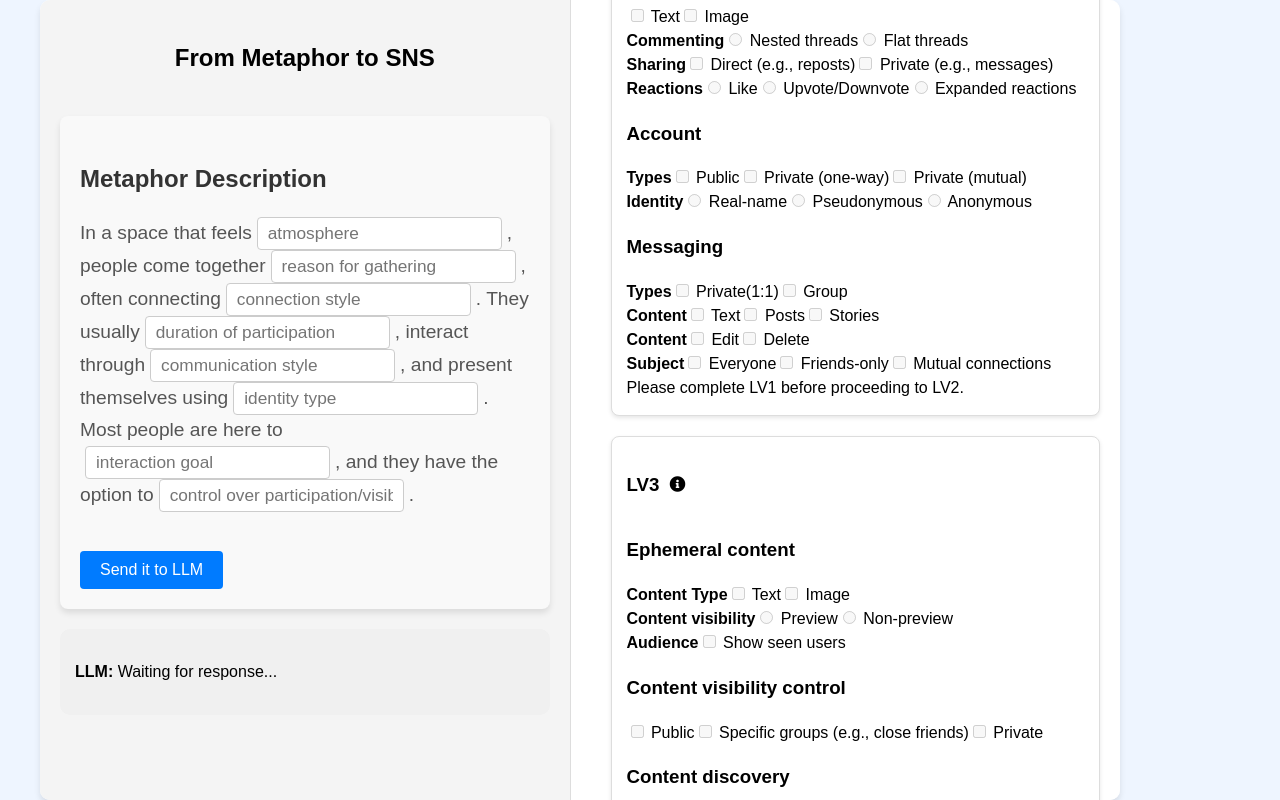
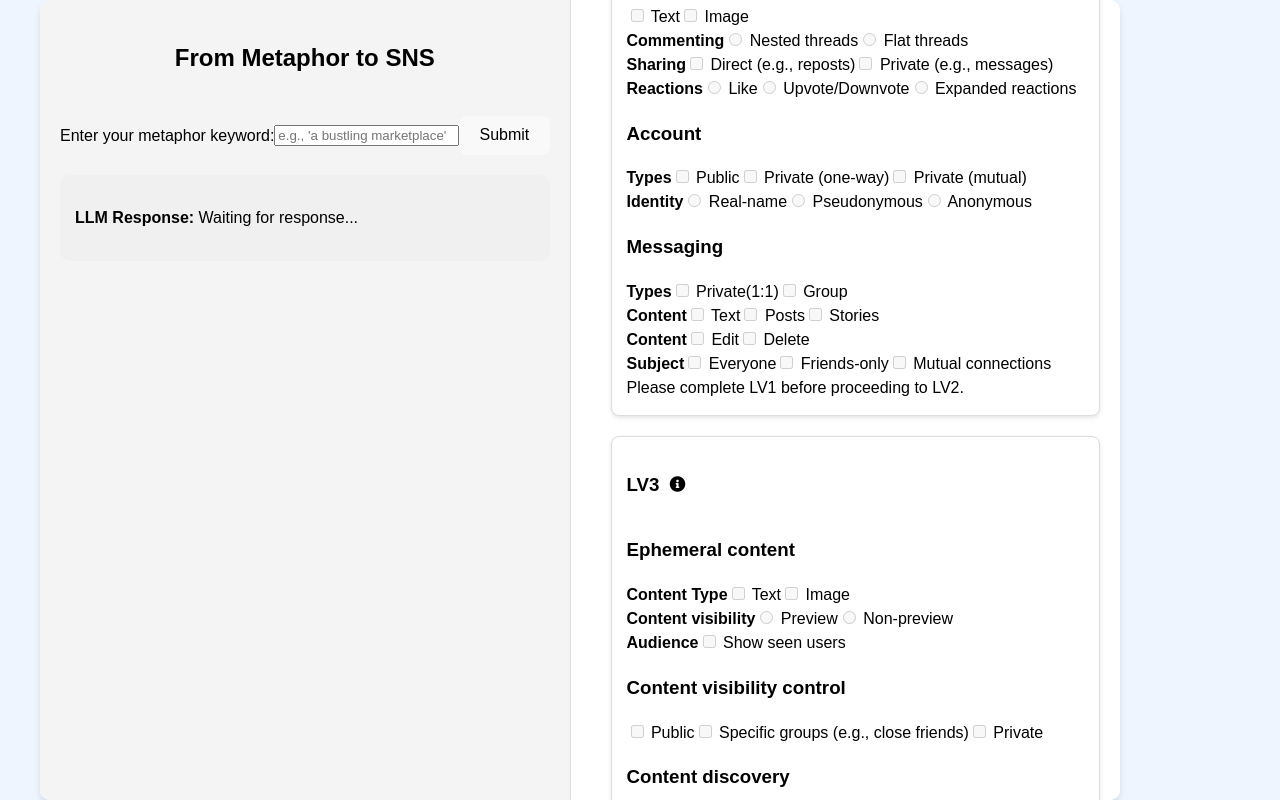
Before and after one commit to marticodes/SNSsimulation, a React (Vite) app: page / in a window 1280 px wide. Built offline with nearby package versions, Linux system fonts and the light colour scheme.

Commit message:
first condition case

```diff
--- a/package.json
+++ b/package.json
@@ -14,7 +14,7 @@
     "cors": "^2.8.5",
     "dotenv": "^16.4.7",
     "express": "^5.1.0",
-    "openai": "^4.93.0",
+    "openai": "^4.95.0",
     "react": "^18.3.1",
     "react-dom": "^18.3.1"
   },
--- a/src/App.jsx
+++ b/src/App.jsx
@@ -390,14 +390,47 @@ function PanelLV3({ isPanel1Completed, selectedConnection }) {
 
 function App() {
   const [userPrompt, setUserPrompt] = useState("");
+  const [sessionId, setSessionId] = useState(null);
   const [llmResponse, setLlmResponse] = useState("");
+  const [step, setStep] = useState(1);
 
-  const handleMetaphorSubmit = async (formData) => {
-    const prompt = `Metaphor Name: ${formData.name}\n` +
-      `"In a space that feels ${formData.atmosphere}, people come together ${formData.reasonForGathering}, often connecting ${formData.connectionStyle}. They usually ${formData.durationOfParticipation}, interact through ${formData.communicationStyle}, and present themselves using ${formData.identityType}. Most people are here to ${formData.interactionGoal}, and they have the option to ${formData.participationControl}."`;
+  const handleSubmit = async (event) => {
+    event.preventDefault();
 
-    const response = await fetchLLMResponse(prompt);
-    setLlmResponse(response);
+    try {
+      const response = await fetch("http://localhost:5001/api/llm", {
+        method: "POST",
+        headers: { "Content-Type": "application/json" },
+        body: JSON.stringify({
+          sessionId: sessionId || `${Date.now()}`, // Generate a session ID if not already set
+          step,
+          input: userPrompt,
+        }),
+      });
+
+      if (!response.ok) {
+        throw new Error(`Error: ${response.statusText}`);
+      }
+
+      const data = await response.json();
+
+      if (step === 1) {
+        setLlmResponse(data.description);
+        setSessionId(`${Date.now()}`);
+        setStep(2);
+      } else if (step === 2) {
+        setLlmResponse(data.attributes);
+        setStep(3);
+      } else if (step === 3) {
+        setLlmResponse(data.features);
+        setStep(1); // Reset for a new session
+        setSessionId(null);
+        setUserPrompt("");
+      }
+    } catch (error) {
+      console.error("Failed to fetch LLM response:", error);
+      setLlmResponse("An error occurred while processing your request.");
+    }
   };
 
   return (
@@ -408,9 +441,23 @@ function App() {
         </header>
 
         <div className="chat-container">
-          <MetaphorPrompt onSubmit={handleMetaphorSubmit} />
+          <form onSubmit={handleSubmit} className="chat-form">
+            <label htmlFor="userPrompt">Enter your metaphor keyword:</label>
+            <input
+              id="userPrompt"
+              type="text"
+              value={userPrompt}
+              onChange={(e) => setUserPrompt(e.target.value)}
+              placeholder="e.g., 'a bustling marketplace'"
+              required
+            />
+            <button type="submit">Submit</button>
+          </form>
+
           <div className="chat-response">
-            <p><strong>LLM:</strong> {llmResponse || "Waiting for response..."}</p>
+            <p>
+              <strong>LLM Response:</strong> {llmResponse || "Waiting for response..."}
+            </p>
           </div>
         </div>
       </div>
```
Also changed, not shown: 2 other files (tests, documents, lock files or other folders).
